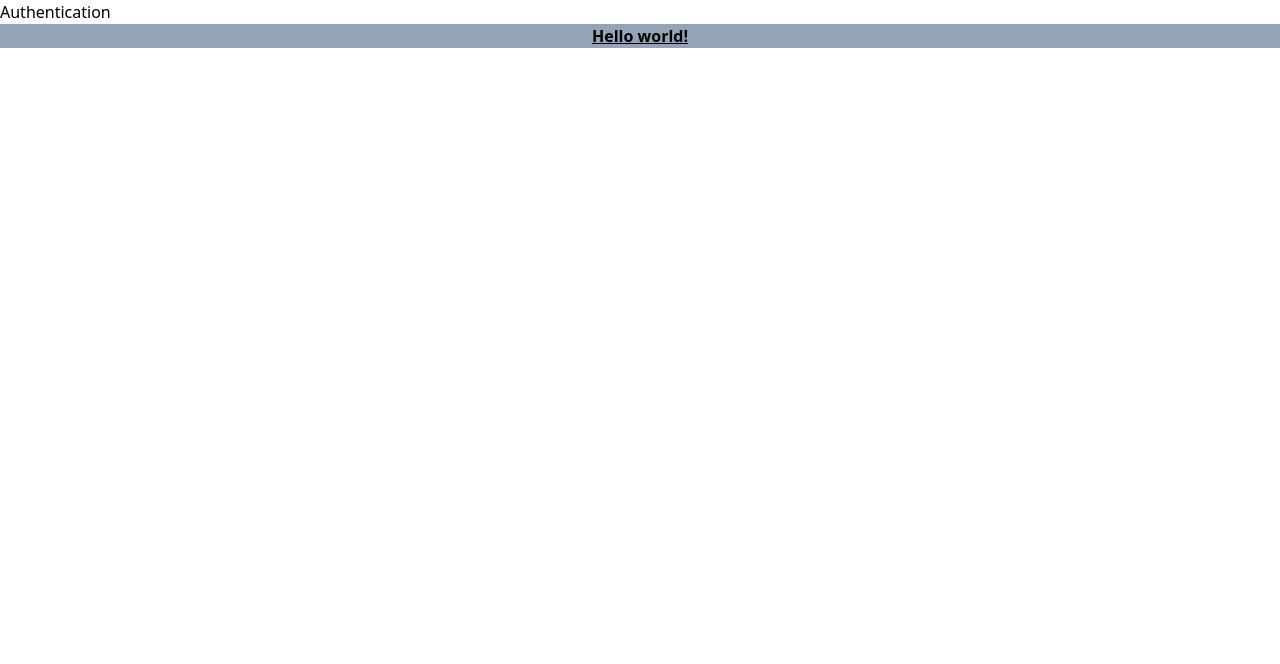
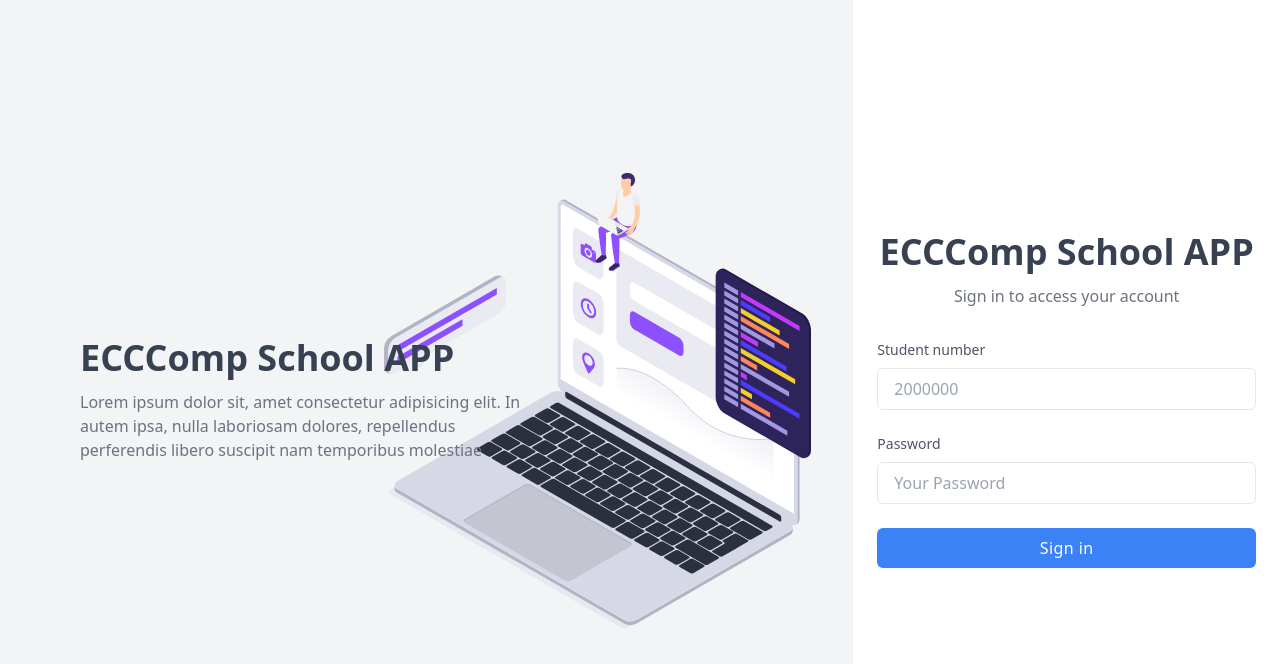
Before and after one commit to ecc-proken/eccSchoolApp-web, a React (Create React App) app: page /auth in a window 1280 px wide. Shown: the top 664 px of the page. Built offline with nearby package versions, Linux system fonts and the light colour scheme.

Commit message:
add: presenter Auth page

```diff
--- a/src/App.tsx
+++ b/src/App.tsx
@@ -1,18 +1,14 @@
 import { Route, Routes } from 'react-router-dom';
 import { VFC } from 'react';
+import Home from './components/pages/Home';
+import Auth from './components/pages/Auth';
 
 const App: VFC = () => {
   return (
-    <div className='App'>
-      <Routes>
-        <Route path='/' element={<>Home</>} />
-        <Route path='/auth' element={<>Authentication</>} />
-      </Routes>
-
-      <h1 className='text-center bg-slate-400 font-bold underline'>
-        Hello world!
-      </h1>
-    </div>
+    <Routes>
+      <Route path='/' element={<Home />} />
+      <Route path='/auth' element={<Auth />} />
+    </Routes>
   );
 };
 
--- /dev/null
+++ b/src/components/molecules/FormButton.tsx
@@ -0,0 +1,18 @@
+import { ReactNode, VFC } from 'react';
+
+type Props = {
+  type?: 'submit' | 'reset';
+  children: ReactNode;
+};
+const FormButton: VFC<Props> = ({ type, children }) => {
+  return (
+    <button
+      type={type || 'button'}
+      className='w-full px-4 py-2 tracking-wide text-white transition-colors duration-200 transform bg-blue-500 rounded-md hover:bg-blue-400 focus:outline-none focus:bg-blue-400 focus:ring focus:ring-blue-300 focus:ring-opacity-50'
+    >
+      {children}
+    </button>
+  );
+};
+
+export default FormButton;
--- /dev/null
+++ b/src/components/molecules/FormInput.tsx
@@ -0,0 +1,27 @@
+import { ReactNode, VFC } from 'react';
+
+type Props = {
+  type: 'tel' | 'password';
+  id: string;
+  placeholder: string;
+  name: string;
+  children: ReactNode;
+};
+const FormInput: VFC<Props> = ({ type, id, placeholder, name, children }) => {
+  return (
+    <div>
+      <label htmlFor={id} className='block mb-2 text-sm text-gray-600'>
+        {children}
+      </label>
+      <input
+        type={type}
+        name={name}
+        id={id}
+        placeholder={placeholder}
+        className='block w-full px-4 py-2 mt-2 text-gray-700 placeholder-gray-400 bg-white border border-gray-200 rounded-md focus:ring-blue-400 focus:outline-none focus:ring focus:ring-opacity-40'
+      />
+    </div>
+  );
+};
+
+export default FormInput;
--- /dev/null
+++ b/src/components/organisms/AuthForm.tsx
@@ -0,0 +1,29 @@
+import FormButton from 'components/molecules/FormButton';
+import FormInput from 'components/molecules/FormInput';
+import { VFC } from 'react';
+
+const AuthForm: VFC = () => {
+  return (
+    <form className='space-y-6'>
+      <FormInput
+        id='personalNumber'
+        name='personalNumber'
+        type='tel'
+        placeholder='2000000'
+      >
+        Student number
+      </FormInput>
+      <FormInput
+        id='password'
+        name='password'
+        type='password'
+        placeholder='Your Password'
+      >
+        Password
+      </FormInput>
+      <FormButton type='submit'>Sign in</FormButton>
+    </form>
+  );
+};
+
+export default AuthForm;
--- /dev/null
+++ b/src/components/pages/Auth.tsx
@@ -0,0 +1,56 @@
+import { VFC } from 'react';
+// ToDo: imgを変更する
+import heroImg from 'assets/auth_heroImage.svg';
+import AuthForm from 'components/organisms/AuthForm';
+
+const Auth: VFC = () => {
+  return (
+    <div className='bg-white'>
+      <div className='flex justify-center h-screen'>
+        <div className='hidden bg-cover lg:block lg:w-2/3'>
+          <div
+            className='flex items-center h-full px-20 bg-gray-100 bg-no-repeat'
+            style={{
+              backgroundImage: `url(${heroImg})`,
+              backgroundSize: '50%',
+              backgroundPosition: 'center right 10%',
+            }}
+          >
+            <div>
+              <h2 className='text-4xl font-bold text-gray-700'>
+                ECCComp School APP
+              </h2>
+
+              {/* ToDo: 画像にあったサイズに変更する */}
+              <p className='max-w-md mt-3 text-gray-500'>
+                Lorem ipsum dolor sit, amet consectetur adipisicing elit. In
+                autem ipsa, nulla laboriosam dolores, repellendus perferendis
+                libero suscipit nam temporibus molestiae
+              </p>
+            </div>
+          </div>
+        </div>
+
+        <div className='flex items-center w-full max-w-md px-6 mx-auto lg:w-2/6'>
+          <div className='flex-1'>
+            <div className='text-center'>
+              <h2 className='text-4xl font-bold text-center text-gray-700'>
+                ECCComp School APP
+              </h2>
+
+              <p className='mt-3 text-gray-500'>
+                Sign in to access your account
+              </p>
+            </div>
+
+            <div className='mt-8'>
+              <AuthForm />
+            </div>
+          </div>
+        </div>
+      </div>
+    </div>
+  );
+};
+
+export default Auth;
```
Also changed, not shown: .eslintrc.js, src/assets/auth_heroImage.svg (added).
